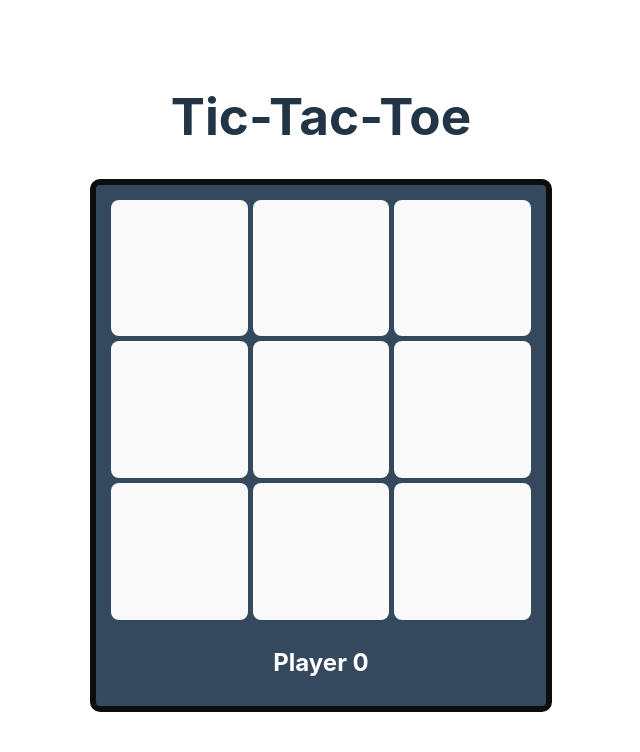
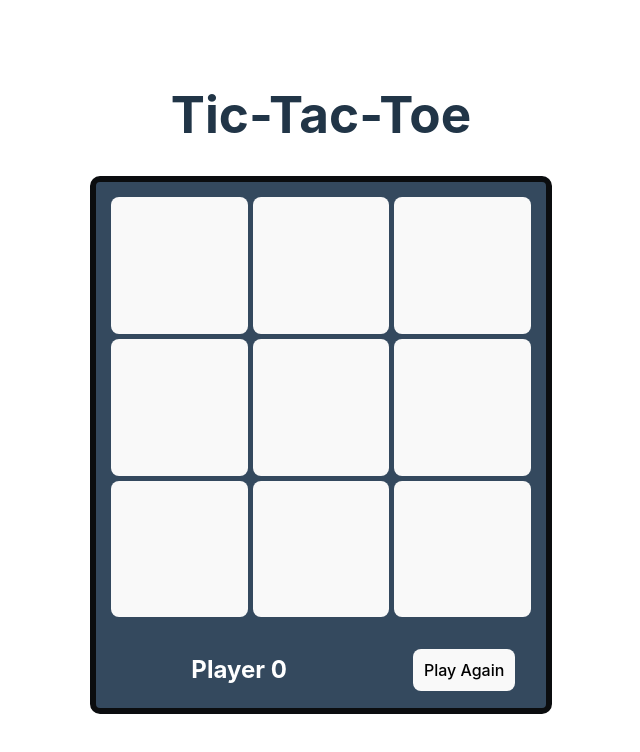
Before and after one commit to victorwcv/minigames-hub, a React (Vite) app: page / in a window 1280 px wide. Shown: the top 752 px of the page, without its empty margins (319-959 px from the left). Built offline with nearby package versions, Linux system fonts and the light colour scheme.

Commit message:
terminado el boton PlayAgain

```diff
--- a/package.json
+++ b/package.json
@@ -12,7 +12,8 @@
   "dependencies": {
     "@react-spring/web": "^9.7.3",
     "react": "^18.2.0",
-    "react-dom": "^18.2.0"
+    "react-dom": "^18.2.0",
+    "react-use-measure": "^2.1.1"
   },
   "devDependencies": {
     "@types/react": "^18.2.56",
--- a/src/components/Board.css
+++ b/src/components/Board.css
@@ -26,12 +26,12 @@
 .grid-row {
   display: grid;
   grid-template-rows: 1fr;
-  grid-template-columns: repeat(3,1fr);
+  grid-template-columns: repeat(3, 1fr);
   margin: 0px;
   gap: 5px;
 }
 
-.grid-row button {
+.grid-row>button {
   font-size: 90px;
   font-weight: bolder;
   font-family: 'Courier New', Courier, monospace;
@@ -41,18 +41,38 @@
 
 
 .slash {
-  display: none;
+  display: block;
   position: absolute;
   background-color: transparent;
   width: 7px;
   height: 390px;
-  box-shadow: 0px 0px 3px black;
+  transform-origin: center center;
   border-radius: 100%;
-  transition: 1s ease;
-  background-color: black;
+  overflow: hidden;
+  z-index: -1;
 }
 
 .player {
-  margin-top: 10px;
-  margin-bottom: 25px;
+  display: flex;
+  justify-content: space-around;
+  align-items: center;
 }
+
+.player>button {
+  height: fit-content;
+  padding: 10px;
+}
+
+.player>h2 {
+  width: 50%;
+}
+
+.win {
+  position: absolute;
+  box-shadow: 0px 0px 3px black;
+  transform-origin: center center;
+  width: 100%;
+  top: 0px;
+  left: 0px;
+  background: #0b0d0f;
+}
--- a/src/components/Board.jsx
+++ b/src/components/Board.jsx
@@ -1,115 +1,128 @@
-import { useEffect, useState } from "react";
+import { useEffect, useState, useRef } from "react";
 import "./Board.css";
 import Square from "./Square";
 import checkWinner from "../utils/winner";
+import useMeasure from "react-use-measure";
+import { useSpring, animated } from "@react-spring/web";
 
 function Board() {
   const [player, setPlayer] = useState(0);
   const [state, setState] = useState(Array(9).fill(null));
   const [isWinner, setIsWinner] = useState(false);
-  const [status, setStatus] = useState(`Player ${player}`);
-  console.log("isWinner", isWinner);
-  console.log("setstate", state);
+  const [status, setStatus] = useState("Player 0");
+  const [winStyles, setWinStyles] = useState({});
+  const [play, setPlay] = useState(true);
+  const squareRef = useRef(null);
 
+  const [ref, { height }] = useMeasure();
+  const props = useSpring({ height: isWinner ? height : 0 });
+
+  console.log(state);
+
+  const playAgain = () => {
+    setPlayer(0);
+    setState(Array(9).fill(null));
+    setIsWinner(false);
+    setStatus("Player 0");
+    setWinStyles({});
+    setPlay(true);
+  };
 
   useEffect(() => {
     const winner = checkWinner(state);
 
-    console.log("win ", winner);
     if (winner != null) {
-      setIsWinner(true);
       setStatus(`Player ${winner[0]} wins`);
-
+      setPlay(false);
       if (winner[1] === "012") {
         setWinStyles({
           transform: "rotate(90deg)",
-          display: "block",
-          transformOrigin: "center center",
           top: "-112px",
           left: "222px",
+          zIndex: "2",
         });
       } else if (winner[1] === "345") {
         setWinStyles({
           transform: "rotate(90deg)",
-          display: "block",
-          transformOrigin: "center center",
           top: "25px",
           left: "222px",
+          zIndex: "2",
         });
       } else if (winner[1] === "678") {
         setWinStyles({
           transform: "rotate(90deg)",
-          display: "block",
-          transformOrigin: "center center",
           top: "170px",
           left: "222px",
+          zIndex: "2",
         });
       } else if (winner[1] === "036") {
         setWinStyles({
-          display: "block",
-          transformOrigin: "center center",
           top: "30px",
           left: "80px",
+          zIndex: "2",
         });
       } else if (winner[1] === "147") {
         setWinStyles({
-          display: "block",
-          transformOrigin: "center center",
           top: "30px",
           left: "222px",
+          zIndex: "2",
         });
       } else if (winner[1] === "258") {
         setWinStyles({
-          display: "block",
-          transformOrigin: "center center",
           top: "30px",
           left: "364px",
+          zIndex: "2",
         });
       } else if (winner[1] === "246") {
         setWinStyles({
           transform: "rotate(45deg) scaleY(1.3)",
-          display: "block",
-          transformOrigin: "center center",
           top: "30px",
           left: "222px",
+          zIndex: "2",
         });
       } else if (winner[1] === "048") {
         setWinStyles({
           transform: "rotate(-45deg) scaleY(1.3)",
-          display: "block",
-          transformOrigin: "center center",
           top: "30px",
           left: "222px",
+          zIndex: "2",
         });
       } else {
-        setWinStyles(null);
+        setWinStyles({});
       }
-      console.log(status);
+      setIsWinner(true);
     }
-  }, [player, state, status, isWinner]);
-
-  const [winStyles, setWinStyles] = useState(null);
+  }, [state]);
 
   // console.log(`agregando estado ${JSON.stringify(state)}`);
 
   const newState = (idOfSquare) => {
     let thePlayer = player;
-    state[idOfSquare] = player;
-    setState(state);
+    const newState = [...state];
+    newState[idOfSquare] = player;
+    setState(newState);
     let nextplayer = (player + 1) % 2;
     setPlayer(nextplayer);
     setStatus(`Player ${nextplayer}`);
     return thePlayer;
   };
 
+  // console.log(isWinner);
+
+  // const resetState =()=> {
+  //   setState(Array(9).fill(null));
+  // }
+
   function renderSquare(i) {
-    return <Square id={i} newState={newState} />;
+    return <Square id={i} newState={newState} won={isWinner} play={play} />;
   }
 
   return (
     <div className="container">
       <div className="game-board">
-        <div className="slash" style={winStyles}></div>
+        <div ref={ref} className="slash" style={winStyles}>
+          <animated.div className="win" style={props} />
+        </div>
         <div className="grid-row">
           {renderSquare(0)}
           {renderSquare(1)}
@@ -126,7 +139,10 @@ function Board() {
           {renderSquare(8)}
         </div>
       </div>
-      <h2 className="player">{status}</h2>
+      <div className="player">
+        <h2>{status}</h2>
+        <button onClick={playAgain}>Play Again</button>
+      </div>
     </div>
   );
 }
--- a/src/components/Square.jsx
+++ b/src/components/Square.jsx
@@ -1,22 +1,30 @@
-import { useState } from "react";
+import { useEffect, useState } from "react";
 
-function Square({ id, newState,}) {
+function Square({ id, newState, won, play }) {
   const [status, setStatus] = useState(null);
+  const [disabled, setDisabled] = useState(false);
+
   const xo = ["O", "X"];
 
-  const hadleClicOne = () => {
-    let nextplayer = newState(id);
-    setStatus(nextplayer);
+  useEffect(() => {
+    setDisabled(won);
+    if (play) setStatus(null);
+  }, [won]);
+
+  const hadleClicOne = (e) => {
+    if (status === null) {
+      let nextplayer = newState(id);
+      setStatus(nextplayer);
+    }
   };
 
+  console.log("status", status);
 
-
-  const clickHandler = () => {
-    hadleClicOne();
-
-  };
-
-  return <button onClick={clickHandler}>{xo[status]}</button>;
+  return (
+    <button disabled={disabled} onClick={hadleClicOne}>
+      {xo[status]}
+    </button>
+  );
 }
 
 export default Square;
--- a/src/main.jsx
+++ b/src/main.jsx
@@ -3,4 +3,8 @@ import ReactDOM from "react-dom/client";
 import App from "./App.jsx";
 import "./styles/global.css";
 
-ReactDOM.createRoot(document.getElementById("root")).render(<App />);
+ReactDOM.createRoot(document.getElementById("root")).render(
+  <React.StrictMode>
+    <App />
+  </React.StrictMode>
+);
--- a/src/utils/winner.js
+++ b/src/utils/winner.js
@@ -9,14 +9,13 @@ export default function checkWinner(state) {
     [0, 4, 8],
     [2, 4, 6],
   ];
-
+  console.log("checkWinner state", state);
   for (let i = 0; i < win.length; i++) {
     const [a, b, c] = win[i];
-    if (state[a] === state[b] && state[b] === state[c] && state[a] !== null ) {
-      let code = win[i].join('');
+    if (state[a] === state[b] && state[b] === state[c] && state[a] !== null) {
+      let code = win[i].join("");
       let player = state[a];
-      console.log(code);
-      return [player, code]
+      return [player, code];
     }
   }
   return null;
```
Also changed, not shown: 1 other file (tests, documents, lock files or other folders).
